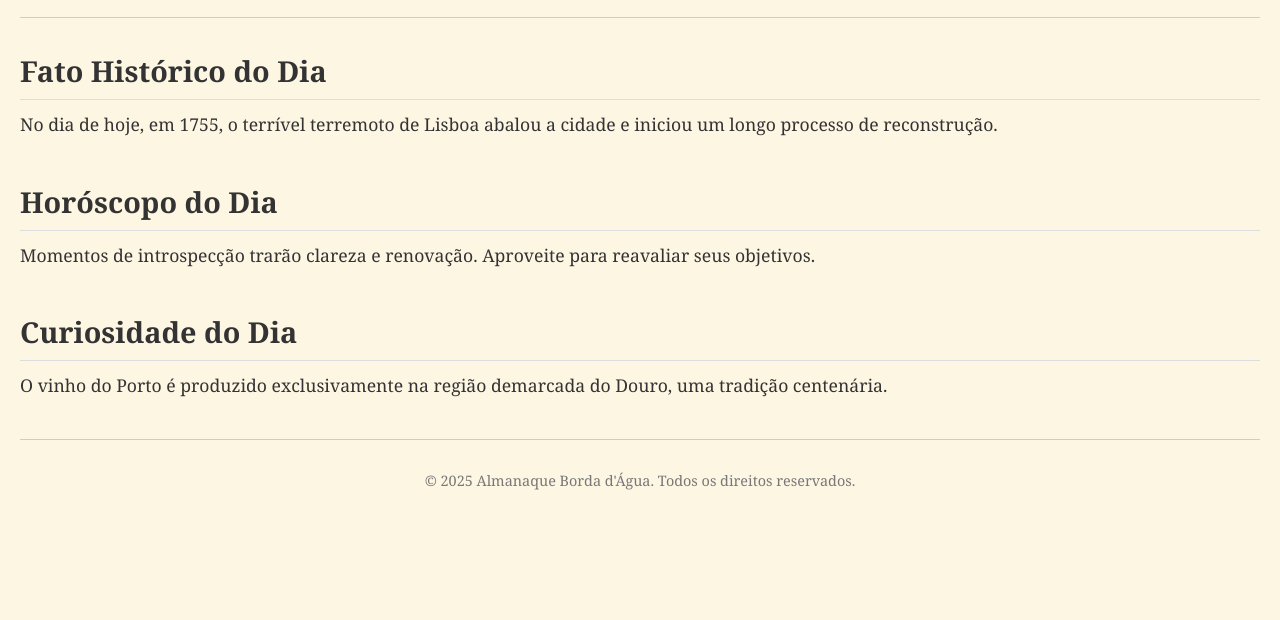
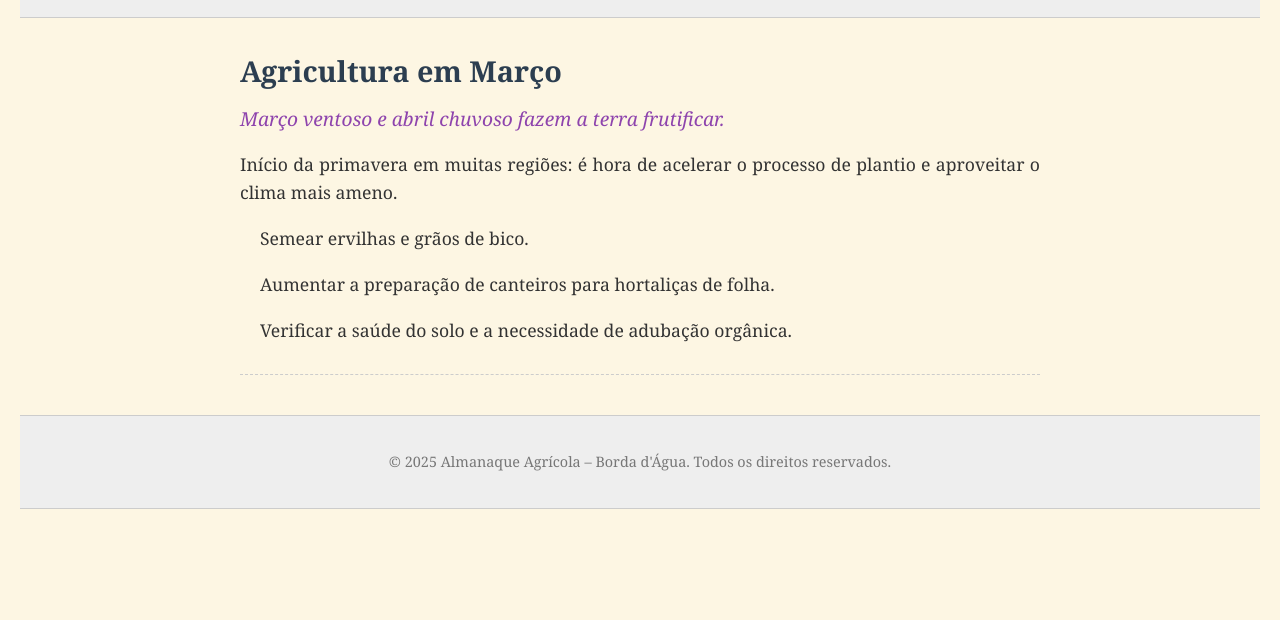
Before and after one commit to paulixmiguelix/almanaque, a plain HTML site: page index.html in a window 1280 px wide. Shown: the part 180-800 px from the top of the page. Drawn offline with Linux system fonts and the light colour scheme.

Commit message:
Update index.html

```diff
--- a/index.html
+++ b/index.html
@@ -2,10 +2,11 @@
 <html lang="pt">
 <head>
   <meta charset="UTF-8">
-  <title>Almanaque Borda d'Água</title>
+  <title>Almanaque Agrícola – Borda d'Água</title>
   <meta name="viewport" content="width=device-width, initial-scale=1.0">
-  <meta name="description" content="Almanaque Borda d'Água – Fatos históricos, horóscopo, curiosidades e mais, atualizado diariamente.">
+  <meta name="description" content="Almanaque Agrícola Borda d'Água: Dicas, provérbios e informações agrícolas atualizadas diariamente, para orientar o agricultor e o curioso.">
   <style>
+    /* Estilos Gerais */
     body {
       font-family: "Georgia", serif;
       background-color: #fdf6e3;
@@ -14,11 +15,11 @@
       padding: 20px;
       line-height: 1.6;
     }
-    header {
+    header, footer {
       text-align: center;
       padding: 20px 0;
+      background-color: #eee;
       border-bottom: 1px solid #ccc;
-      margin-bottom: 30px;
     }
     header h1 {
       font-size: 2.8em;
@@ -28,108 +29,217 @@
       font-size: 1.2em;
       color: #555;
     }
+    main {
+      max-width: 800px;
+      margin: 30px auto;
+      padding: 0 15px;
+    }
     .section {
       margin-bottom: 40px;
+      padding-bottom: 20px;
+      border-bottom: 1px dashed #ccc;
     }
     .section h2 {
       font-size: 1.8em;
+      color: #2c3e50;
       margin-bottom: 10px;
-      border-bottom: 1px solid #ddd;
-      padding-bottom: 5px;
     }
-    .content {
+    .proverb {
+      font-style: italic;
+      font-size: 1.2em;
+      margin-bottom: 15px;
+      color: #8e44ad;
+    }
+    .description, .detail {
       font-size: 1.1em;
-      margin-top: 10px;
+      margin-bottom: 10px;
+      text-align: justify;
+    }
+    .detail {
+      margin-left: 20px;
     }
     footer {
-      text-align: center;
+      border-top: 1px solid #ccc;
+      margin-top: 40px;
       font-size: 0.9em;
       color: #777;
-      border-top: 1px solid #ccc;
-      padding-top: 15px;
-      margin-top: 40px;
     }
   </style>
 </head>
 <body>
   <header>
-    <h1>Almanaque Borda d'Água</h1>
+    <h1>Almanaque Agrícola – Borda d'Água</h1>
     <div class="date" id="currentDate"></div>
   </header>
 
-  <div class="section" id="historicalSection">
-    <h2>Fato Histórico do Dia</h2>
-    <div class="content" id="historicalFact"></div>
-  </div>
-
-  <div class="section" id="horoscopeSection">
-    <h2>Horóscopo do Dia</h2>
-    <div class="content" id="horoscope"></div>
-  </div>
-
-  <div class="section" id="curiositySection">
-    <h2>Curiosidade do Dia</h2>
-    <div class="content" id="curiosity"></div>
-  </div>
+  <main>
+    <div class="section" id="monthSection">
+      <h2 id="monthTitle">Agricultura em [Mês]</h2>
+      <div class="proverb" id="monthProverb"></div>
+      <div class="description" id="monthDescription"></div>
+      <div id="monthDetails"></div>
+    </div>
+  </main>
 
   <footer>
-    <p>&copy; <span id="currentYear"></span> Almanaque Borda d'Água. Todos os direitos reservados.</p>
+    <p>&copy; <span id="currentYear"></span> Almanaque Agrícola – Borda d'Água. Todos os direitos reservados.</p>
   </footer>
 
   <script>
-    // Função para formatar a data em português
-    function formatDate(date) {
+    // Função para formatar a data completa em português
+    function formatFullDate(date) {
       const diasSemana = ["Domingo", "Segunda-feira", "Terça-feira", "Quarta-feira", "Quinta-feira", "Sexta-feira", "Sábado"];
       const meses = ["janeiro", "fevereiro", "março", "abril", "maio", "junho", "julho", "agosto", "setembro", "outubro", "novembro", "dezembro"];
       const diaSemana = diasSemana[date.getDay()];
       const dia = date.getDate();
       const mes = meses[date.getMonth()];
       const ano = date.getFullYear();
-      return diaSemana + ", " + dia + " de " + mes + " de " + ano;
+      return `${diaSemana}, ${dia} de ${mes} de ${ano}`;
     }
 
-    // Atualiza data e ano atuais
+    // Atualiza a data atual e o ano
     const now = new Date();
-    document.getElementById("currentDate").innerText = formatDate(now);
+    document.getElementById("currentDate").innerText = formatFullDate(now);
     document.getElementById("currentYear").innerText = now.getFullYear();
 
-    // Exemplo de conteúdos para o almanaque
+    // Dados do almanaque agrícola para cada mês
+    const almanaqueData = {
+      "janeiro": {
+        proverb: "Bons dias em janeiro enganam o homem em fevereiro",
+        description: "Lavoura das terras e preparação das culturas de Inverno, como a da batata, iniciando-se onde for possível, a plantação precoce. Semear fava, ervilha, alface e rabanete.",
+        details: [
+          "No Norte e no Centro – semear couve-galega, nabo, nabiça, rabanete, salsa e tomate.",
+          "No Sul – semear cenoura, couves, ervilha, feijão, nabiça e tomate.",
+          "Em estufa ou cama quente – plantar pepino, melão, pimento. Semear canteiros de cenoura, alho, cebola, alface, ervilha, alho-francês e salsa.",
+          "Na Horta – semear (em canteiros ou alforges bem abrigados e defendidos das geadas) alface romana, couve repolho, e rabanete."
+        ]
+      },
+      "fevereiro": {
+        proverb: "Em fevereiro, tempo de espera e de regar com cautela.",
+        description: "Mês de transição: preparar o solo para a chegada da primavera. É tempo de cuidar das raízes e manter a umidade para as futuras plantações.",
+        details: [
+          "Rega frequente e controle das ervas daninhas são fundamentais.",
+          "Atenção especial às hortaliças que já iniciam a germinação, como a cenoura e a beterraba.",
+          "No Sul, aproveite para iniciar o preparo de estufas com sementes mais sensíveis."
+        ]
+      },
+      "março": {
+        proverb: "Março ventoso e abril chuvoso fazem a terra frutificar.",
+        description: "Início da primavera em muitas regiões: é hora de acelerar o processo de plantio e aproveitar o clima mais ameno.",
+        details: [
+          "Semear ervilhas e grãos de bico.",
+          "Aumentar a preparação de canteiros para hortaliças de folha.",
+          "Verificar a saúde do solo e a necessidade de adubação orgânica."
+        ]
+      },
+      "abril": {
+        proverb: "Abril, mês de promessas e de florescer a esperança.",
+        description: "Com o avanço da primavera, é tempo de diversificar as culturas e intensificar a irrigação nas áreas recém-semeadas.",
+        details: [
+          "Iniciar o plantio de hortaliças de verão em áreas protegidas.",
+          "Preparar a poda e adubação de árvores frutíferas.",
+          "Incentivar a rotação de culturas para manter o solo fértil."
+        ]
+      },
+      "maio": {
+        proverb: "Maio é calor, mas a terra renova o vigor.",
+        description: "É tempo de consolidar as plantações iniciadas e iniciar o preparo para os cultivos de verão.",
+        details: [
+          "Reforçar a irrigação nas áreas mais secas.",
+          "Semear culturas de rápido crescimento, como alface e rúcula.",
+          "No Norte, começar a planejar as hortas de verão com diversidade."
+        ]
+      },
+      "junho": {
+        proverb: "Junho ardente, mas a terra sorri em abundância.",
+        description: "A chegada do verão exige cuidados redobrados com a irrigação e o manejo das plantas sob forte incidência solar.",
+        details: [
+          "Utilizar sistemas de irrigação eficientes para evitar a evaporação excessiva.",
+          "Proteger as culturas sensíveis com sombras ou estufas móveis.",
+          "Planejar a colheita de produtos que amadurecem mais cedo."
+        ]
+      },
+      "julho": {
+        proverb: "Julho é de sol e de trabalho árduo na lavoura.",
+        description: "O auge do verão traz desafios quanto à umidade e à temperatura. É essencial manter a cobertura do solo para conservar a água.",
+        details: [
+          "Adotar técnicas de mulching para reduzir a evaporação.",
+          "Verificar e corrigir a irrigação para evitar estresse hídrico.",
+          "Controlar pragas e doenças com métodos naturais sempre que possível."
+        ]
+      },
+      "agosto": {
+        proverb: "Agosto sem pressa, mas colhe-se a promessa da safra.",
+        description: "Ainda no calor, é o momento de garantir que as culturas estejam protegidas contra a desidratação e de iniciar a preparação para o outono.",
+        details: [
+          "Ajustar a irrigação conforme as necessidades específicas de cada cultura.",
+          "Iniciar a colheita de algumas hortaliças e frutas.",
+          "Preparar o solo para a próxima estação, incorporando matéria orgânica."
+        ]
+      },
+      "setembro": {
+        proverb: "Setembro traz frescor e reaviva a esperança do cultivo.",
+        description: "O outono começa a despontar, trazendo temperaturas mais amenas. É hora de fazer a transição entre as culturas de verão e as de inverno.",
+        details: [
+          "Semear culturas de ciclo curto, como beterraba e cenoura.",
+          "Revisar os sistemas de irrigação e drenagem.",
+          "No Centro, reforçar a adubação e a rotação de culturas."
+        ]
+      },
+      "outubro": {
+        proverb: "Outubro é terra de renovação, prepara-se a nova estação.",
+        description: "Com a queda das temperaturas, os agricultores iniciam o preparo para as culturas de inverno, ajustando a irrigação e o manejo do solo.",
+        details: [
+          "Semear hortaliças resistentes ao frio, como couve e nabo.",
+          "Realizar a poda e a limpeza das áreas cultivadas.",
+          "Planejar a rotação de culturas para manter o solo fértil."
+        ]
+      },
+      "novembro": {
+        proverb: "Novembro convida a refletir e a semear com precaução.",
+        description: "Os dias mais curtos e frios exigem cuidados especiais para as culturas que ainda resistem ao frio. É um período de transição para o inverno.",
+        details: [
+          "Proteger as culturas sensíveis com coberturas térmicas.",
+          "Intensificar a adubação orgânica para recuperar o solo.",
+          "Preparar canteiros para o plantio de culturas invernais."
+        ]
+      },
+      "dezembro": {
+        proverb: "Dezembro é tempo de esperança e de novos começos na terra.",
+        description: "Mesmo com o frio, é um mês de renovação. A preparação para o inverno envolve a proteção das culturas e o planejamento para a nova safra que virá no ano seguinte.",
+        details: [
+          "Semear hortaliças de inverno em locais abrigados.",
+          "Realizar a manutenção de equipamentos de irrigação e proteção.",
+          "Planejar a rotação e a diversificação de culturas para o próximo ano."
+        ]
+      }
+    };
 
-    // Fatos históricos (exemplos fictícios, adaptáveis ao perfil do almanaque)
-    const historicalFacts = [
-      "Em 1580, os exércitos espanhóis adentraram Lisboa, marcando um momento decisivo na história de Portugal.",
-      "No dia de hoje, em 1755, o terrível terremoto de Lisboa abalou a cidade e iniciou um longo processo de reconstrução.",
-      "Em 1910, a República foi proclamada em Portugal, inaugurando uma nova era política e social.",
-      "Hoje, em 1968, o espírito revolucionário inspirava artistas e estudantes pelas ruas de Lisboa.",
-      "Neste dia, um notável navegante português partiu em uma expedição que abriria novos horizontes marítimos."
-    ];
-    // Seleciona um fato com base no dia do mês
-    const factIndex = now.getDate() % historicalFacts.length;
-    document.getElementById("historicalFact").innerText = historicalFacts[factIndex];
+    // Obter o nome do mês atual (em minúsculas)
+    const meses = ["janeiro", "fevereiro", "março", "abril", "maio", "junho", "julho", "agosto", "setembro", "outubro", "novembro", "dezembro"];
+    const currentMonthName = meses[now.getMonth()];
 
-    // Horóscopos (exemplos genéricos)
-    const horoscopes = [
-      "A energia de hoje favorece a reflexão e a tomada de decisões importantes. Confie em sua intuição.",
-      "O dia promete boas oportunidades no trabalho e nos relacionamentos. Mantenha-se aberto às novidades.",
-      "Momentos de introspecção trarão clareza e renovação. Aproveite para reavaliar seus objetivos.",
-      "Sua criatividade estará em alta. É um bom dia para iniciar projetos e explorar novas ideias.",
-      "As estrelas indicam que a comunicação será essencial. Conecte-se com amigos e compartilhe suas experiências."
-    ];
-    // Seleciona um horóscopo com base no mês atual
-    const horoscopeIndex = now.getMonth() % horoscopes.length;
-    document.getElementById("horoscope").innerText = horoscopes[horoscopeIndex];
+    // Atualizar o título da seção com o nome do mês
+    document.getElementById("monthTitle").innerText = `Agricultura em ${currentMonthName.charAt(0).toUpperCase() + currentMonthName.slice(1)}`;
 
-    // Curiosidades (exemplos típicos da cultura portuguesa)
-    const curiosities = [
-      "Sabia que o pastel de nata tem origem em Belém, e sua receita remonta ao século XIX?",
-      "Portugal é famoso pelos seus azulejos, que decoram desde igrejas até edifícios modernos.",
-      "O fado, declarado Patrimônio Imaterial da Humanidade, reflete a alma portuguesa em sua melancolia.",
-      "O vinho do Porto é produzido exclusivamente na região demarcada do Douro, uma tradição centenária.",
-      "A Ponte 25 de Abril, que lembra a Golden Gate, é um símbolo de engenharia e beleza em Lisboa."
-    ];
-    // Seleciona uma curiosidade baseada na soma do dia e mês
-    const curiosityIndex = (now.getDate() + now.getMonth()) % curiosities.length;
-    document.getElementById("curiosity").innerText = curiosities[curiosityIndex];
+    // Carregar os dados do mês atual
+    const data = almanaqueData[currentMonthName] || {
+      proverb: "Sem dados específicos para este mês.",
+      description: "Informação agrícola ainda não foi definida para este período.",
+      details: []
+    };
+
+    document.getElementById("monthProverb").innerText = data.proverb;
+    document.getElementById("monthDescription").innerText = data.description;
+
+    // Preencher os detalhes (lista de recomendações)
+    const detailsContainer = document.getElementById("monthDetails");
+    data.details.forEach(detail => {
+      const p = document.createElement("p");
+      p.className = "detail";
+      p.innerText = detail;
+      detailsContainer.appendChild(p);
+    });
   </script>
 </body>
 </html>
```
